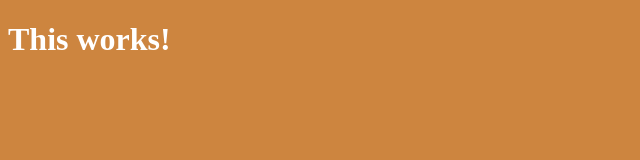
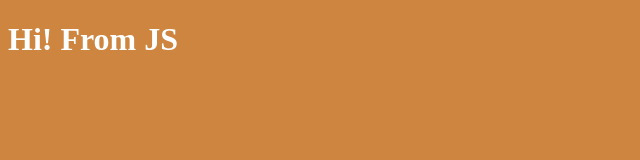
Before and after one commit to kimgostring/2021NomadVanillaJS, a plain HTML site: page index.html in a window 1280 px wide. Shown: the whole page, without its empty margins (0-640 px from the left). Drawn offline with Linux system fonts and the light colour scheme.

Commit message:
#2.2 JS DOM Functions

```diff
--- a/index.html
+++ b/index.html
@@ -9,7 +9,7 @@
     <link rel="stylesheet" href="index.css">
 </head>
 <body>
-    <h1> This works! </h1>
+    <h1 id="title"> This works! </h1>
 
     <!-- js 파일은 가장 마지막에 추가 -->
     <script src="index.js">
--- a/index.js
+++ b/index.js
@@ -89,7 +89,6 @@ function sayHello(name) {
 }
 
 sayHello("kay");
-*/
 
 // 2.1
 function sayHello(name, age) {
@@ -134,3 +133,15 @@ const calc = {
 
 const result = calc.plus(5, 6); // 객체 안의 함수 실행, 리턴값 받음
 console.log(result);
+*/
+
+// 2.2
+// HTML과 JS 같이 사용하기
+console.log(document); // f12 눌러서 보면, HTML document가 보임 (그게 JS가 됨)
+
+// 모든 HTML이 객체가 됨, DOM
+// id 값을 통해 해당 id의 내용을 객체로 만들어 내용 받아오기
+const title = document.getElementById("title");
+console.log(title);
+
+title.innerHTML = "Hi! From JS"; // HTML의 제목을 JS를 통해 바꿈
```
